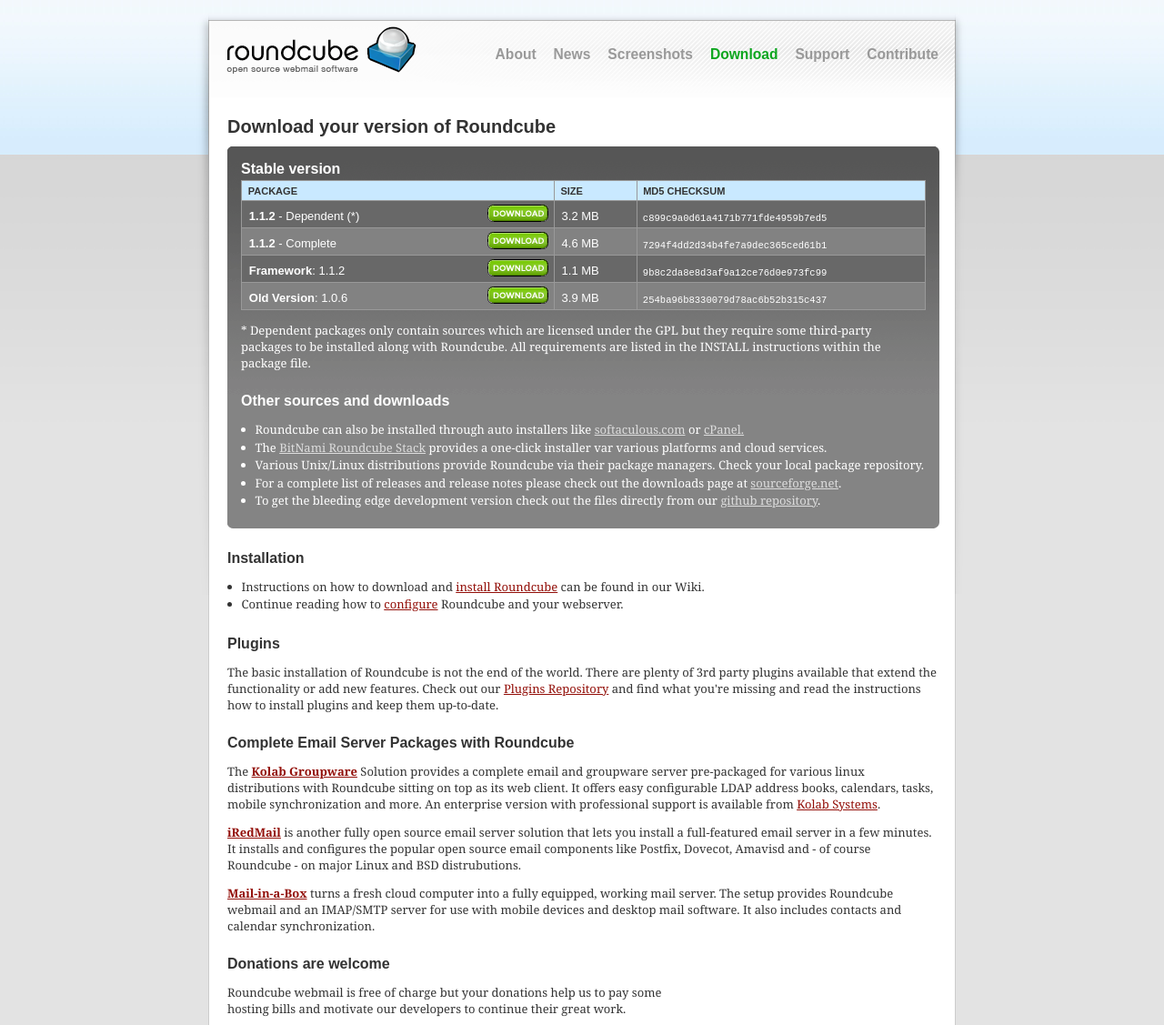
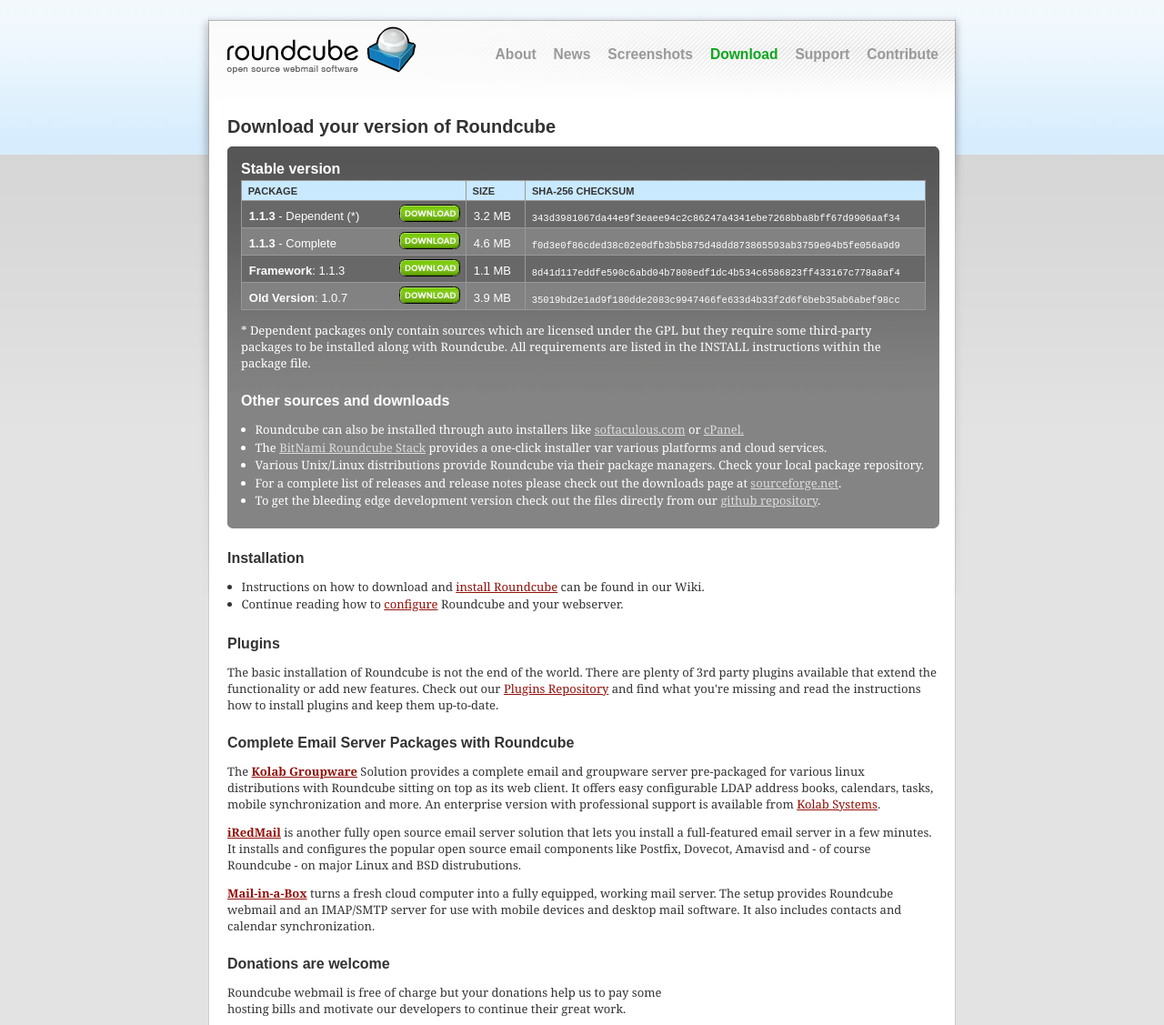
Before and after one commit to roundcube/roundcube.github.com, a Jekyll site: the page built from download/index.html, in a window 1280 px wide, cut to the strip 0-1127 px from the top of the page. Shown: the whole strip at 91% size. Built offline with Jekyll 4.4.1, drawn with Linux system fonts in a browser that asks for light colours; comment, search, counter and statistics services are not loaded.

Commit message:
Publish releases 1.1.3 and 1.0.7 + switch to SHA-256 checksums

```diff
--- a/_includes/version.txt
+++ b/_includes/version.txt
@@ -1 +1 @@
-1.1.2
+1.1.3
--- a/css/styles.css
+++ b/css/styles.css
@@ -547,7 +547,7 @@
 }
 
 .dltable td.dlversion {
-	width: 16em;
+	width: 11em;
 	border-right: none;
 }
 
--- a/download/index.html
+++ b/download/index.html
@@ -16,33 +16,33 @@
 				<td class="dlversion">Package</td>
 				<td class="dlbutton"></td>
 				<td class="dlsize">Size</td>
-				<td class="dlchecksum">MD5 checksum</td>
+				<td class="dlchecksum">SHA-256 checksum</td>
 			</tr>
 			</thead>
 			<tbody>
 			<tr class="even">
-				<td class="dlversion"><strong>1.1.2</strong> - Dependent (*)</td>
-				<td class="dlbutton"><a href="https://downloads.sourceforge.net/project/roundcubemail/roundcubemail/1.1.2/roundcubemail-1.1.2.tar.gz" title="Download now!"><img src="images/table_button_download.png" width="67" height="19" alt="Download" class="pngimage" /></a>
+				<td class="dlversion"><strong>1.1.3</strong> - Dependent (*)</td>
+				<td class="dlbutton"><a href="https://downloads.sourceforge.net/project/roundcubemail/roundcubemail/1.1.3/roundcubemail-1.1.3.tar.gz" title="Download now!"><img src="images/table_button_download.png" width="67" height="19" alt="Download" class="pngimage" /></a>
 				<td class="dlsize">3.2 MB</td>
-				<td class="dlchecksum">c899c9a0d61a4171b771fde4959b7ed5</td>
+				<td class="dlchecksum">343d3981067da44e9f3eaee94c2c86247a4341ebe7268bba8bff67d9906aaf34</td>
 			</tr>
 			<tr class="odd">
-				<td class="dlversion"><strong>1.1.2</strong> - Complete</td>
-				<td class="dlbutton"><a href="https://downloads.sourceforge.net/project/roundcubemail/roundcubemail/1.1.2/roundcubemail-1.1.2-complete.tar.gz" title="Download now!"><img src="images/table_button_download.png" width="67" height="19" alt="Download" class="pngimage" /></a>
+				<td class="dlversion"><strong>1.1.3</strong> - Complete</td>
+				<td class="dlbutton"><a href="https://downloads.sourceforge.net/project/roundcubemail/roundcubemail/1.1.3/roundcubemail-1.1.3-complete.tar.gz" title="Download now!"><img src="images/table_button_download.png" width="67" height="19" alt="Download" class="pngimage" /></a>
 				<td class="dlsize">4.6 MB</td>
-				<td class="dlchecksum">7294f4dd2d34b4fe7a9dec365ced61b1</td>
+				<td class="dlchecksum">f0d3e0f86cded38c02e0dfb3b5b875d48dd873865593ab3759e04b5fe056a9d9</td>
 			</tr>
 			<tr class="even">
-				<td class="dlversion"><strong>Framework</strong>: 1.1.2</td>
-				<td class="dlbutton"><a href="https://downloads.sourceforge.net/project/roundcubemail/roundcubemail/1.1.2/roundcube-framework-1.1.2.tar.gz" title="Download now!"><img src="images/table_button_download.png" width="67" height="19" alt="Download" class="pngimage" /></a>
+				<td class="dlversion"><strong>Framework</strong>: 1.1.3</td>
+				<td class="dlbutton"><a href="https://downloads.sourceforge.net/project/roundcubemail/roundcubemail/1.1.3/roundcube-framework-1.1.3.tar.gz" title="Download now!"><img src="images/table_button_download.png" width="67" height="19" alt="Download" class="pngimage" /></a>
 				<td class="dlsize">1.1 MB</td>
-				<td class="dlchecksum">9b8c2da8e8d3af9a12ce76d0e973fc99</td>
+				<td class="dlchecksum">8d41d117eddfe590c6abd04b7808edf1dc4b534c6586823ff433167c778a8af4</td>
 			</tr>
 			<tr class="odd">
-				<td class="dlversion"><strong>Old Version</strong>: 1.0.6</td>
-				<td class="dlbutton"><a href="https://downloads.sourceforge.net/project/roundcubemail/roundcubemail/1.0.6/roundcubemail-1.0.6.tar.gz" title="Download now!"><img src="images/table_button_download.png" width="67" height="19" alt="Download" class="pngimage" /></a>
+				<td class="dlversion"><strong>Old Version</strong>: 1.0.7</td>
+				<td class="dlbutton"><a href="https://downloads.sourceforge.net/project/roundcubemail/roundcubemail/1.0.7/roundcubemail-1.0.7.tar.gz" title="Download now!"><img src="images/table_button_download.png" width="67" height="19" alt="Download" class="pngimage" /></a>
 				<td class="dlsize">3.9 MB</td>
-				<td class="dlchecksum">254ba96b8330079d78ac6b52b315c437</td>
+				<td class="dlchecksum">35019bd2e1ad9f180dde2083c9947466fe633d4b33f2d6f6beb35ab6abef98cc</td>
 			</tr>
 			</tbody>
 		</table>
```
Also changed, not shown: other parts of download/index.html (+1 -1 lines), _posts/2015-09-14-updates-1.1.3-and-1.0.7-released.md (added, +19 -0 lines).
